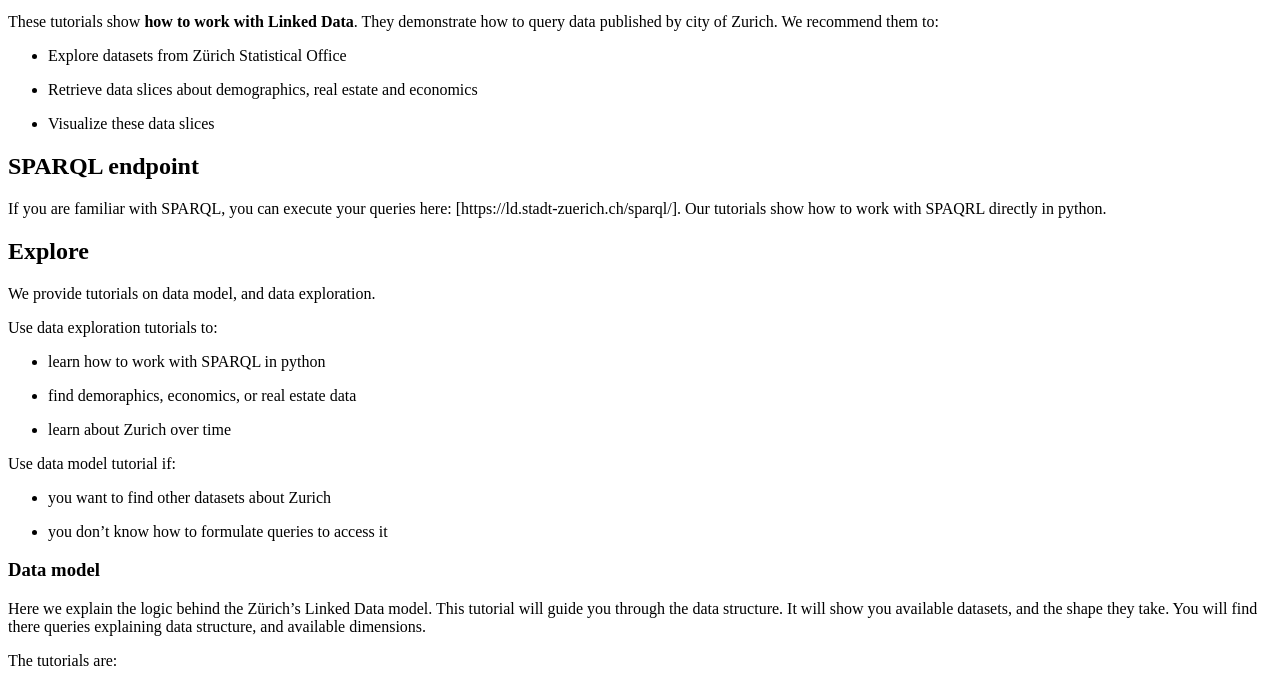
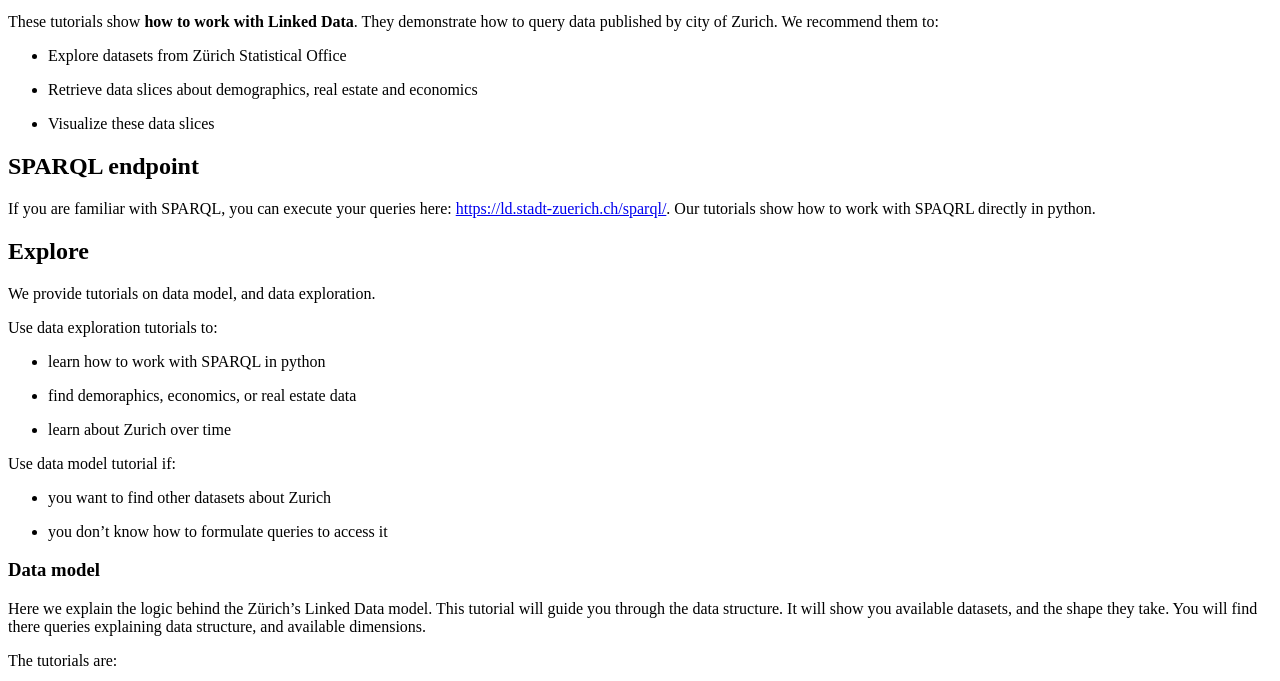
Before and after one commit to zazuko/notebooks, a plain HTML site: page index.html in a window 1280 px wide. Shown: the part 119-800 px from the top of the page. Drawn offline with Linux system fonts and the light colour scheme.

Commit message:
Deploying to gh-pages from @ zazuko/ssz@caec7f619c37ea71e40dc3d027cd78a08f5b4360 🚀

```diff
--- a/index.html
+++ b/index.html
@@ -27,7 +27,7 @@
 <li><p>Visualize these data slices</p></li>
 </ul>
 <h2 id="sparql-endpoint">SPARQL endpoint</h2>
-<p>If you are familiar with SPARQL, you can execute your queries here: [https://ld.stadt-zuerich.ch/sparql/]. Our tutorials show how to work with SPAQRL directly in python.</p>
+<p>If you are familiar with SPARQL, you can execute your queries here: <a href="https://ld.stadt-zuerich.ch/sparql/">https://ld.stadt-zuerich.ch/sparql/</a>. Our tutorials show how to work with SPAQRL directly in python.</p>
 <h2 id="explore">Explore</h2>
 <p>We provide tutorials on data model, and data exploration.</p>
 <p>Use data exploration tutorials to:</p>
```
